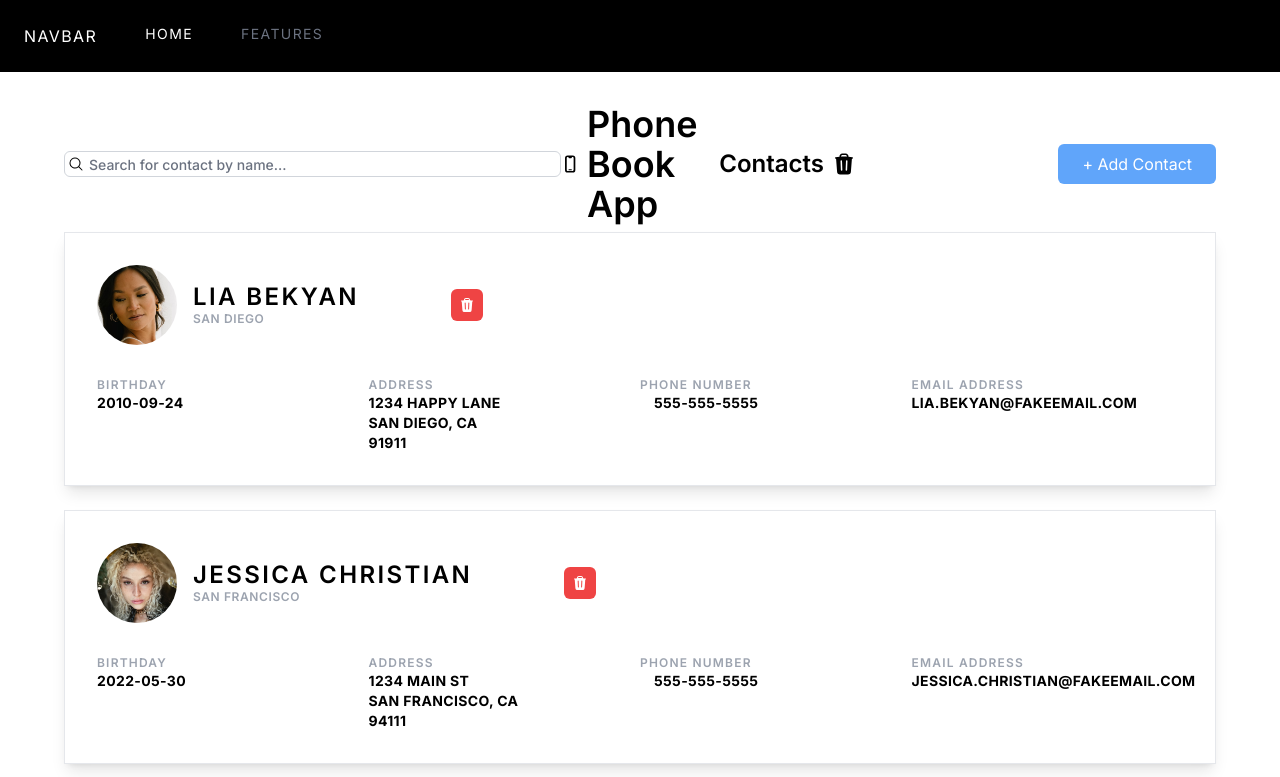
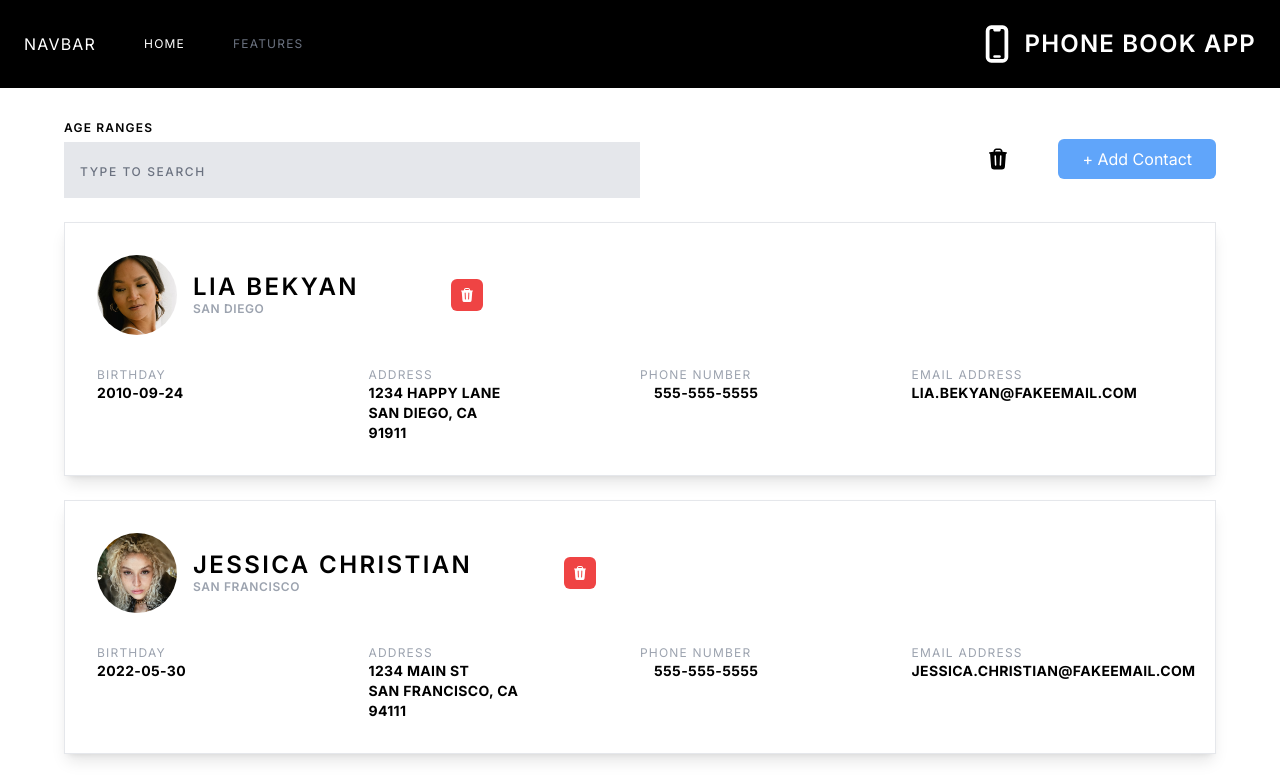
Before and after one commit to DoctorDerek/phonebook-filter-by-age, a Next.js app: page / in a window 1280 px wide. Shown: the top 777 px of the page. Built offline with nearby package versions, Linux system fonts and the light colour scheme.

Commit message:
feat(SearchBar): match the `<SearchBar>` and related `<NavBar>` (navigation bar menu) elements to the design document

```diff
--- a/components/ButtonCreate.tsx
+++ b/components/ButtonCreate.tsx
@@ -9,7 +9,7 @@ export default function ButtonCreate({
 }) {
   return (
     <button
-      className="rounded-md bg-blue-400 px-6 py-2 text-white hover:bg-blue-500 hover:outline hover:outline-1 hover:outline-blue-400"
+      className="flex-shrink-0 whitespace-nowrap rounded-md bg-blue-400 px-6 py-2 text-white hover:bg-blue-500 hover:outline hover:outline-1 hover:outline-blue-400"
       onClick={() => setDialogState({ type: "CREATE" })}
     >
       + Add Contact
--- a/components/ContactCardLabelAndData.tsx
+++ b/components/ContactCardLabelAndData.tsx
@@ -11,9 +11,7 @@ export default function ContactCardLabelAndData({
 }) {
   return (
     <div className="flex flex-col">
-      <span className="text-xs font-semibold tracking-widest text-gray-400">
-        {label}
-      </span>
+      <span className="text-xs tracking-widest text-gray-400">{label}</span>
       <span className="text-sm font-bold tracking-wide">{data}</span>
     </div>
   )
--- a/components/NavBar.tsx
+++ b/components/NavBar.tsx
@@ -1,9 +1,11 @@
 import Link from "next/link"
+
+import { DevicePhoneMobileIcon } from "@heroicons/react/24/solid"
 
 export default function NavBar() {
   return (
-    <nav className="flex w-full items-center justify-between bg-black p-6 text-sm uppercase tracking-widest text-white">
-      <div className="flex space-x-12">
+    <nav className="flex w-full items-center justify-between bg-black p-6 text-xs uppercase tracking-widest text-white">
+      <div className="flex items-center space-x-12">
         <span className="text-base">NavBar</span>
         <Link href="/" className="hover:text-gray-300">
           Home
@@ -12,6 +14,10 @@ export default function NavBar() {
           Features
         </Link>
       </div>
+      <div className="group flex items-center justify-center space-x-2">
+        <DevicePhoneMobileIcon className="h-10 w-10 group-hover:animate-spin" />
+        <span className="text-2xl font-semibold">Phone Book App</span>
+      </div>
     </nav>
   )
 }
--- a/components/PhoneBookApp.tsx
+++ b/components/PhoneBookApp.tsx
@@ -1,14 +1,13 @@
 "use client" // Specify this is a Client Component, not a Server Component.
 
-import { useContext, useEffect, useState } from "react"
+import { useEffect, useState } from "react"
 
+import ButtonCreate from "@/components/ButtonCreate"
+import ButtonReset from "@/components/ButtonReset"
 import ContactActionDialog, { DialogState } from "@/components/ContactDialog"
 import ContactList from "@/components/ContactList"
-import GlobalStateContext from "@/components/GlobalStateContext"
-import PhoneBookHeadings from "@/components/PhoneBookHeadings"
 import SearchBar from "@/components/SearchBar"
 import usePhoneBookService from "@/utils/usePhoneBookService"
-import { useActor } from "@xstate/react"
 
 /**
  * The `<PhoneBookApp>` handles our global state using 3 state handlers:
@@ -62,10 +61,13 @@ export default function PhoneBookApp() {
         contacts={contacts}
       />
 
-      <div className="flex flex-col items-center justify-center space-y-2">
-        <div className="flex w-full items-center justify-between">
+      <div className="flex flex-col items-center justify-center space-y-6">
+        <div className="grid w-full grid-cols-2">
           <SearchBar setFilterText={setFilterText} />
-          <PhoneBookHeadings setDialogState={setDialogState} />
+          <div className="flex w-full items-center justify-end space-x-1">
+            <ButtonReset setDialogState={setDialogState} />
+            <ButtonCreate setDialogState={setDialogState} />
+          </div>
         </div>
 
         <ContactList
--- a/components/PhoneBookHeadings.tsx
+++ /dev/null
@@ -1,29 +0,0 @@
-import { Dispatch, SetStateAction } from "react"
-
-import ButtonCreate from "@/components/ButtonCreate"
-import ButtonReset from "@/components/ButtonReset"
-import { DialogState } from "@/components/ContactDialog"
-import { DevicePhoneMobileIcon } from "@heroicons/react/24/solid"
-
-export default function PhoneBookHeadings({
-  setDialogState,
-}: {
-  setDialogState: Dispatch<SetStateAction<DialogState>>
-}) {
-  return (
-    <>
-      <div className="group flex items-center justify-center space-x-2 text-4xl font-semibold">
-        <DevicePhoneMobileIcon className="h-10 w-10 group-hover:animate-spin" />
-        <h1>Phone Book App</h1>
-      </div>
-
-      <div className="flex w-full items-center justify-between">
-        <div className="flex items-center justify-center space-x-2">
-          <h2 className="text-2xl font-semibold">Contacts</h2>
-          <ButtonReset setDialogState={setDialogState} />
-        </div>
-        <ButtonCreate setDialogState={setDialogState} />
-      </div>
-    </>
-  )
-}
--- a/components/SearchBar.tsx
+++ b/components/SearchBar.tsx
@@ -8,14 +8,16 @@ export default function SearchBar({
   setFilterText: Dispatch<SetStateAction<string>>
 }) {
   return (
-    <div className="relative w-full">
+    <label className="relative flex w-full flex-col space-y-1.5">
+      <span className="text-xs font-semibold uppercase tracking-widest">
+        Age Ranges
+      </span>
       <input
         type="text"
-        placeholder="Search for contact by name..."
-        className="w-full rounded-md border border-gray-300 pl-6 placeholder:text-sm placeholder:font-medium placeholder:text-gray-500"
+        placeholder="TYPE TO SEARCH"
+        className="w-full bg-gray-200 p-4 tracking-widest placeholder:text-xs placeholder:font-medium placeholder:text-gray-500"
         onChange={(event) => setFilterText(event?.target?.value)}
       />
-      <MagnifyingGlassIcon className="absolute left-1 top-1/2 h-4 w-4 -translate-y-1/2" />
-    </div>
+    </label>
   )
 }
```
